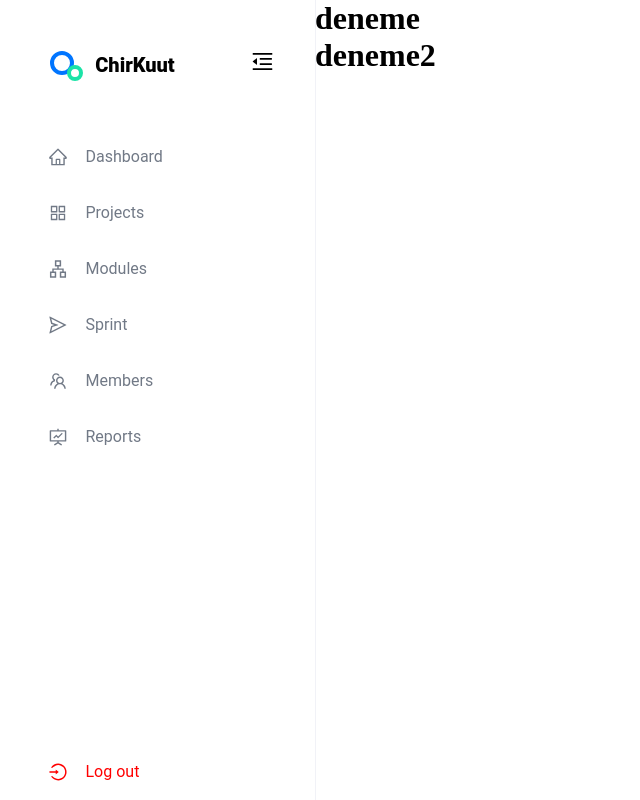
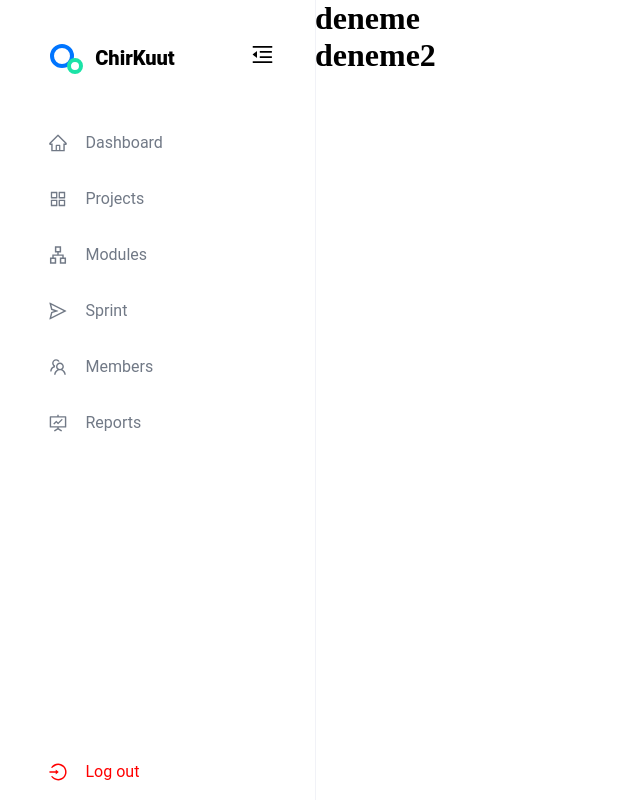
Before and after one commit to Frontend-Bootcamp-2022/react-dashboard-team-e, a JavaScript app: page / in a window 1280 px wide. Shown: the whole page, without its empty margins (0-640 px from the left). Built offline with nearby package versions, Linux system fonts and the light colour scheme.

Commit message:
CSS Edits Done

```diff
--- a/src/Component/Sidebar/SideBar.css
+++ b/src/Component/Sidebar/SideBar.css
@@ -14,7 +14,7 @@ section{
 .top_sidebar {
     display: flex;
     align-items: center;
-    padding: 47px 27px;
+    padding: 40px 27px;
 
 }
 .logo-text {
@@ -26,6 +26,7 @@ section{
 .bars {
     margin-left: 75px;
     font-size: 25px;
+    cursor: pointer;
 }
 
 .sidebar_content{
```
